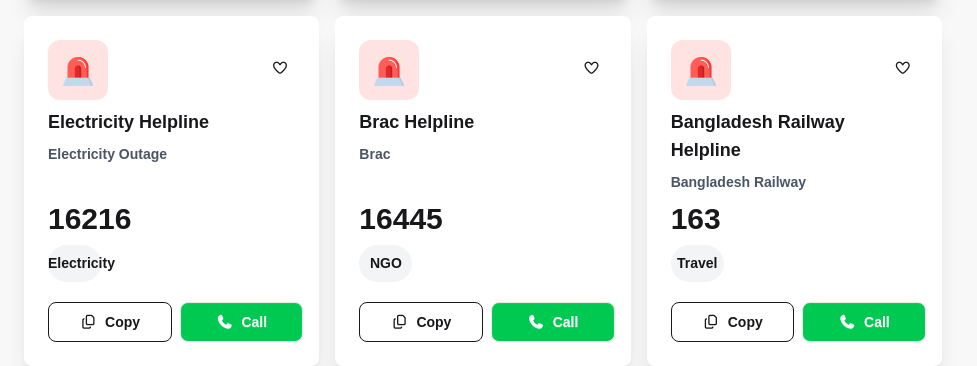
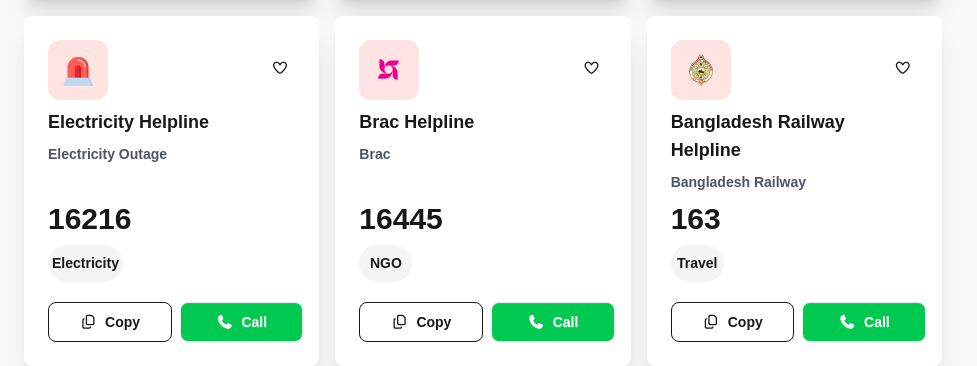
Before and after one commit to Arman-Shelby/Joruri-Seba, a plain HTML site: page index.html in a window 1280 px wide. Shown: the part 961-1327 px from the top of the page, without its empty margins (0-977 px from the left). Drawn offline with nearby package versions, Linux system fonts and the light colour scheme; a web font is replaced by a local one.

```diff
--- a/index.html
+++ b/index.html
@@ -345,7 +345,7 @@
               <p class="text-gray-600">Electricity Outage</p>
               <h1 class="helpline-number text-3xl">16216</h1>
               <div
-                class="w-[53px] h-[37px] bg-gray-100 grid place-items-center rounded-full"
+                class="w-[75px] h-[37px] bg-gray-100 grid place-items-center rounded-full"
               >
                 <p>Electricity</p>
               </div>
@@ -375,7 +375,7 @@
                 <div
                   class="w-[60px] h-[60px] flex items-center justify-center rounded-xl bg-[#ffe3e2]"
                 >
-                  <img class="h-8 w-8" src="./assets/emergency.png" alt="" />
+                  <img class="h-8 w-8" src="./assets/brac.png" alt="" />
                 </div>
                 <div class="w-6 h-6"><button class="heart-click"><i class="fa-regular fa-heart"></i></button></div>
               </div>
@@ -413,7 +413,7 @@
                 <div
                   class="w-[60px] h-[60px] flex items-center justify-center rounded-xl bg-[#ffe3e2]"
                 >
-                  <img class="h-8 w-8" src="./assets/emergency.png" alt="" />
+                  <img class="h-8 w-8" src="./assets/Bangladesh-Railway.png" alt="" />
                 </div>
                 <div class="w-6 h-6"><button class="heart-click"><i class="fa-regular fa-heart"></i></button></div>
               </div>
```
Also changed, not shown: 1 other file.
